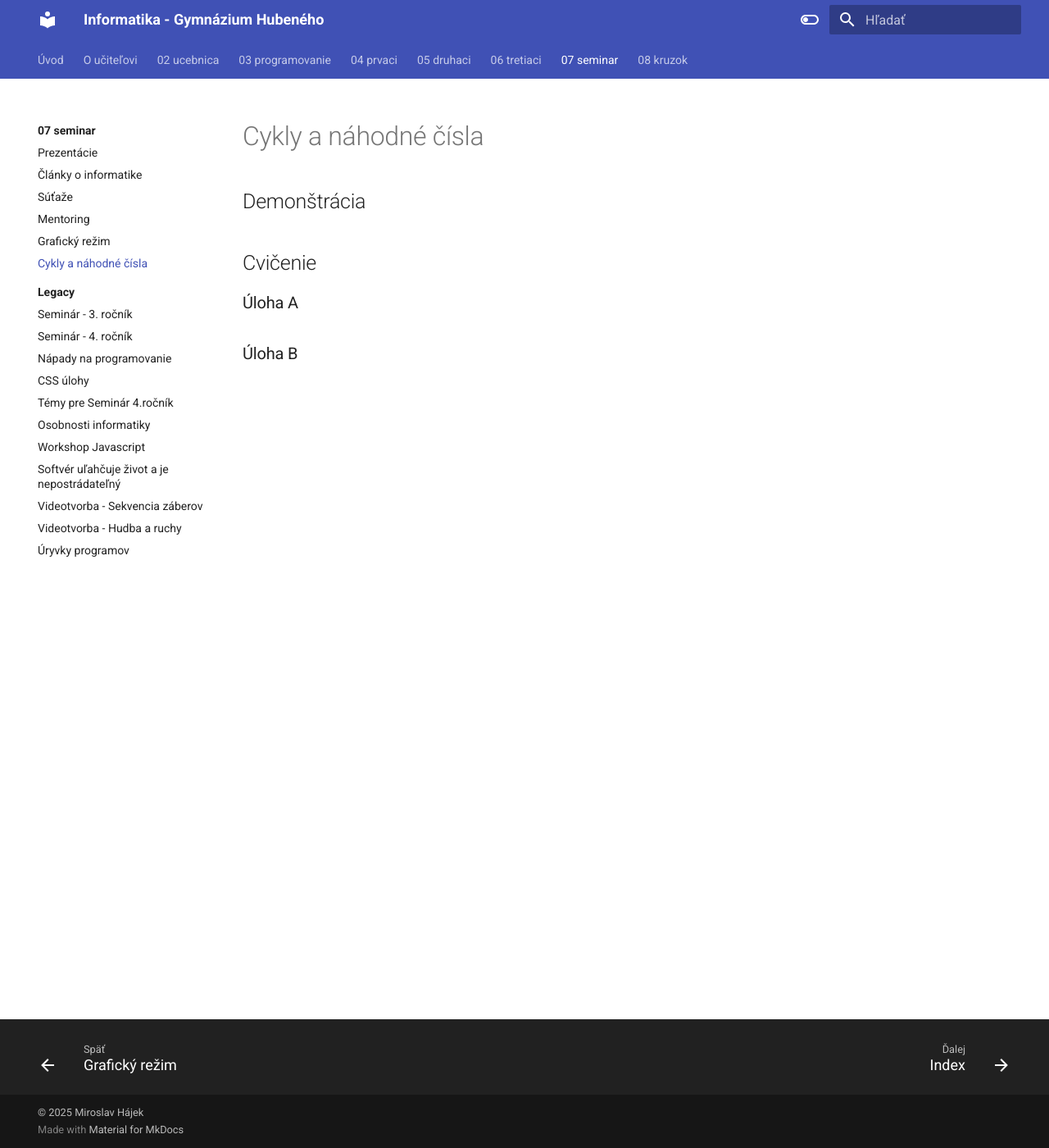
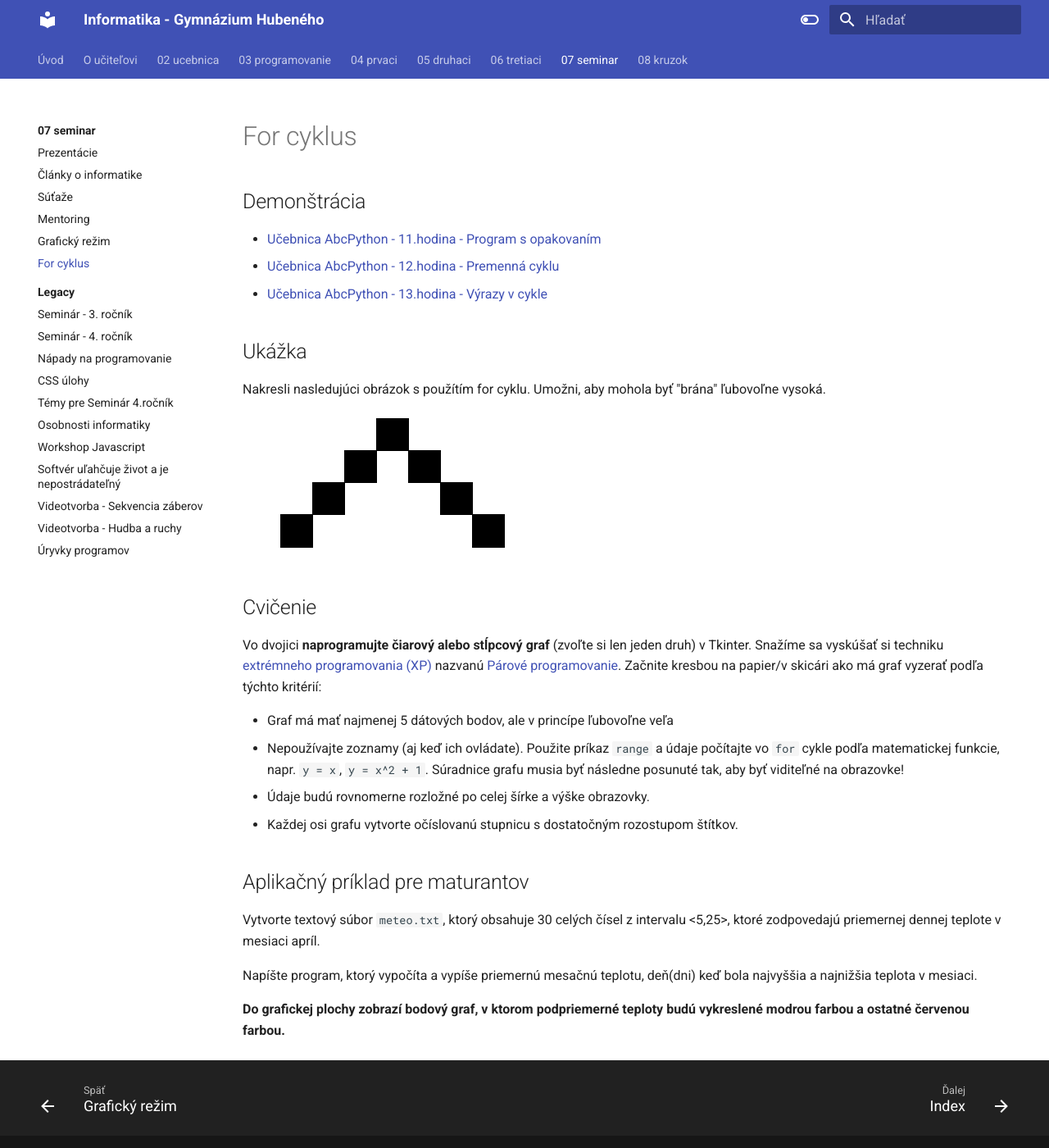
Before and after one commit to hubenka/hubenka.github.io, an MkDocs documentation site: the page built from docs/07_seminar/06_cykly_nahodne_cisla.md, in a window 1280 px wide and 1400 px high. Shown: the whole window at 82% size. Built offline with MkDocs 1.6.1 and Material for MkDocs 9.7.7, drawn with Linux system fonts in a browser that asks for light colours.

Commit message:
Seminar Pair programming

```diff
--- a/docs/07_seminar/06_cykly_nahodne_cisla.md
+++ b/docs/07_seminar/06_cykly_nahodne_cisla.md
@@ -1,16 +1,34 @@
 ---
-title: Cykly a náhodné čísla
+title: For cyklus
 publish: true
 ---
 
 
 ## Demonštrácia
 
+- [Učebnica AbcPython - 11.hodina - Program s opakovaním](https://abcpython.input.sk/p11.html)
+- [Učebnica AbcPython - 12.hodina - Premenná cyklu](https://abcpython.input.sk/p12.html)
+- [Učebnica AbcPython - 13.hodina - Výrazy v cykle](https://abcpython.input.sk/p13.html)
+
+## Ukážka
+
+Nakresli nasledujúci obrázok s použítím for cyklu. Umožni, aby mohola byť "brána" ľubovoľne vysoká.
+
+![Brána](assets/triangle-gate.png)
 
 ## Cvičenie
 
+Vo dvojici **naprogramujte čiarový alebo stĺpcový graf** (zvoľte si len jeden druh) v Tkinter. Snažíme sa vyskúšať si techniku [extrémneho programovania (XP)](https://cs.wikipedia.org/wiki/Extr%C3%A9mn%C3%AD_programov%C3%A1n%C3%AD) nazvanú [Párové programovanie](https://www2.fiit.stuba.sk/~bielik/courses/msi-slov/kniha/2012/Resources/Essays/Essay_26.pdf). Začnite kresbou na papier/v skicári ako má graf vyzerať podľa týchto kritérií:
 
-### Úloha A
+- Graf má mať najmenej 5 dátových bodov, ale v princípe ľubovoľne veľa
+- Nepoužívajte zoznamy (aj keď ich ovládate). Použite príkaz `range` a údaje počítajte vo `for` cykle podľa matematickej funkcie, napr. `y = x`, `y = x^2 + 1`. Súradnice grafu musia byť následne posunuté tak, aby byť viditeľné na obrazovke!
+- Údaje budú rovnomerne rozložné po celej šírke a výške obrazovky.
+- Každej osi grafu vytvorte očíslovanú stupnicu s dostatočným rozostupom štítkov.
 
+## Aplikačný príklad pre maturantov
 
-### Úloha B
+Vytvorte textový súbor `meteo.txt`, ktorý obsahuje 30 celých čísel z intervalu <5,25>, ktoré zodpovedajú priemernej dennej teplote v mesiaci apríl.
+
+Napíšte program, ktorý vypočíta a vypíše priemernú mesačnú teplotu, deň(dni) keď bola najvyššia a najnižšia teplota v mesiaci.
+
+**Do grafickej plochy zobrazí bodový graf, v ktorom podpriemerné teploty budú vykreslené modrou farbou a ostatné červenou farbou.**
```
Also changed, not shown: docs/07_seminar/05_graficky_rezim.md (+0 -32 lines), docs/07_seminar/assets/triangle-gate.png (added).
